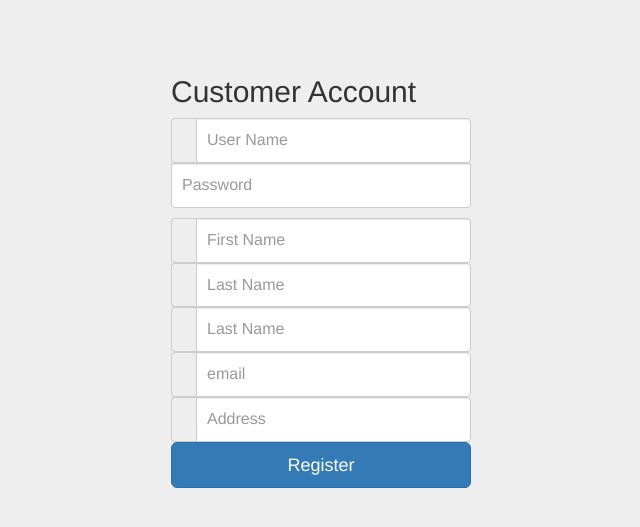
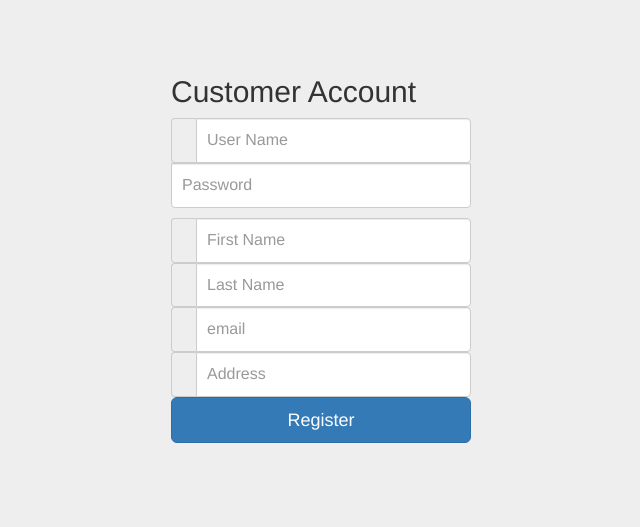
Before and after one commit to jarvey16018/DatabaseWinter2018, a PHP site: page /register.php in a window 1280 px wide. Shown: the top 527 px of the page, without its empty margins (319-959 px from the left). Run offline with PHP 8.4, Linux system fonts and the light colour scheme.

Commit message:
update of Hello

```diff
--- a/register.php
+++ b/register.php
@@ -59,10 +59,6 @@ if(isset($_POST) & !empty($_POST)){
 	     </div>
 	     <div class="input-group">
 	         <span class="input-group-addon" id="basic-addon1"></span>
-	         <input type="text" name="lastName" class="form-control" placeholder="Last Name" required>
-	     </div>
-	     <div class="input-group">
-	         <span class="input-group-addon" id="basic-addon1"></span>
 	         <input type="text" name="email" class="form-control" placeholder="email" required>
 	     </div>
 	     <div class="input-group">
```
